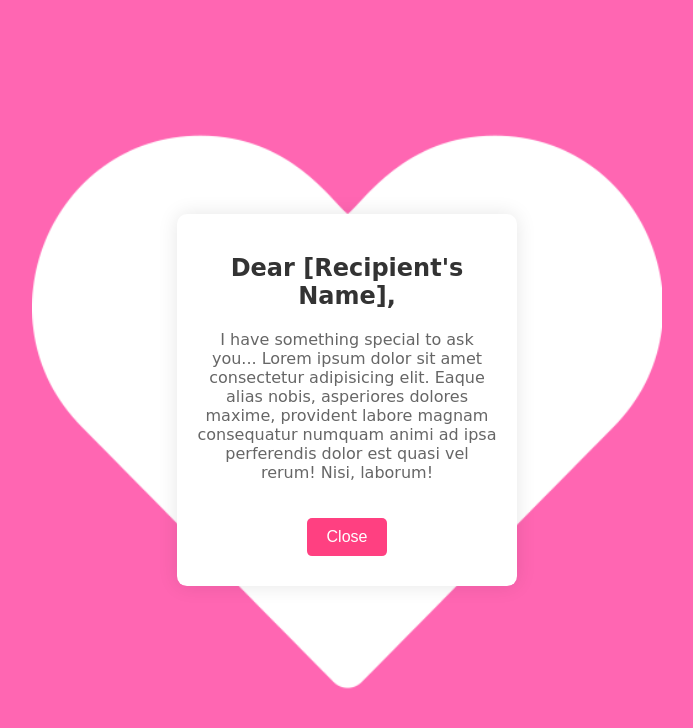
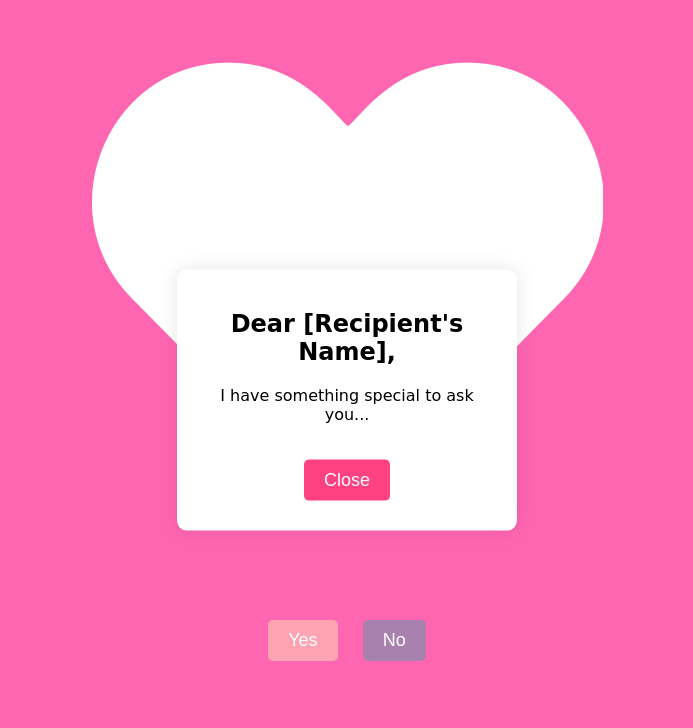
Before and after one commit to NotAarnov/for-krishma, a plain HTML site: page index.html in a window 1280 px wide. Shown: the whole page, without its empty margins (293-986 px from the left). Drawn offline with Linux system fonts and the light colour scheme.

Commit message:
Your commit message here

```diff
--- a/index.html
+++ b/index.html
@@ -1,27 +1,19 @@
 <!DOCTYPE html>
 <html lang="en">
-
 <head>
     <meta charset="UTF-8">
     <meta name="viewport" content="width=device-width, initial-scale=1.0">
     <link rel="stylesheet" href="styles.css">
-
     <title>Valentine's Day Proposal</title>
 </head>
-
 <body>
-
     <div id="popup" class="popup">
         <div class="popup-content">
             <h2>Dear [Recipient's Name],</h2>
-            <p>I have something special to ask you...
-                Lorem ipsum dolor sit amet consectetur adipisicing elit. Eaque alias nobis, asperiores dolores maxime, provident labore magnam consequatur numquam animi ad ipsa perferendis dolor est quasi vel rerum! Nisi, laborum!
-            </p>
+            <p>I have something special to ask you...</p>
             <button id="closePopup">Close</button>
         </div>
     </div>
-
-
     <div class="container">
         <img src="images\image.png" alt="White Heart Image">
         <div class="content">
@@ -30,8 +22,6 @@
             <button id="noBtn" onclick="showResponse('No')">No</button>
         </div>
     </div>
-
     <script src="script.js"></script>
 </body>
-
 </html>
--- a/script.js
+++ b/script.js
@@ -1,4 +1,3 @@
-
 function showResponse(response) {
     if (response === 'No') {
         document.getElementById('noBtn').innerText = getRandomWord();
--- a/styles.css
+++ b/styles.css
@@ -1,46 +1,33 @@
 body {
     font-family: 'Great Vibes', cursive;
-    display: flex;
-    justify-content: center;
-    align-items: center;
-    height: 100vh;
+    background-color: #ff66b2;
     margin: 0;
-    background-color: #ff66b2;
-    /* Pink background */
 }
 
 .container {
     text-align: center;
-    position: relative;
+    padding: 20px;
 }
 
 .container img {
-    width: 630px;
-    /* set the desired width */
+    max-width: 100%;
     height: auto;
-    /* maintain aspect ratio */
 }
 
 .content {
-    position: absolute;
-    top: 50%;
-    left: 50%;
-    transform: translate(-50%, -50%);
+    margin-top: 20px;
 }
 
 h1 {
     color: #ff66b2;
-    /* White text color */
-    font-size: 50px;
-
-
+    font-size: 30px;
 }
 
 button {
-    font-size: 1rem;
+    font-size: 18px;
+    padding: 10px 20px;
     margin: 10px;
-    padding: 9px 18px;
-    background-color:  #FEA3B1; /* Mint Green for the "Yes" button */
+    background-color:  #FEA3B1;
     color: white;
     border: none;
     border-radius: 5px;
@@ -49,33 +36,25 @@ button {
 }
 
 button#noBtn {
-    background-color:#a881af
-
-    ; /* Soft Pink for the "No" button */
-    color: white;
+    background-color:#a881af;
 }
 
-/* Add a hover effect for the buttons */
 button:hover {
     background-color:#FC6C85;
 }
 
-/* Add a subtle box-shadow to the buttons for a raised effect */
-button:active {
-    box-shadow: 0 2px #666;
-}
-
-
 .popup {
+    display: none;
     position: fixed;
     top: 50%;
     left: 50%;
     transform: translate(-50%, -50%);
-    width: 300px; /* Adjust width as needed */
+    width: 80%;
+    max-width: 300px;
     background-color: #fff;
     padding: 20px;
     border-radius: 10px;
-    box-shadow: 0 0 20px rgba(0, 0, 0, 0.1); /* Add a subtle shadow effect */
+    box-shadow: 0 0 20px rgba(0, 0, 0, 0.1);
     z-index: 9999;
 }
 
@@ -83,20 +62,10 @@ button:active {
     text-align: center;
 }
 
-.popup h2 {
-    font-size: 24px;
-    color: #333;
-}
-
-.popup p {
-    font-size: 16px;
-    color: #666;
-}
-
 .popup button {
-    margin-top: 20px; /* Add space between content and button */
+    margin-top: 20px;
     padding: 10px 20px;
-    background-color: #FF4081; /* Pink background */
+    background-color: #FF4081;
     color: white;
     border: none;
     border-radius: 5px;
```
